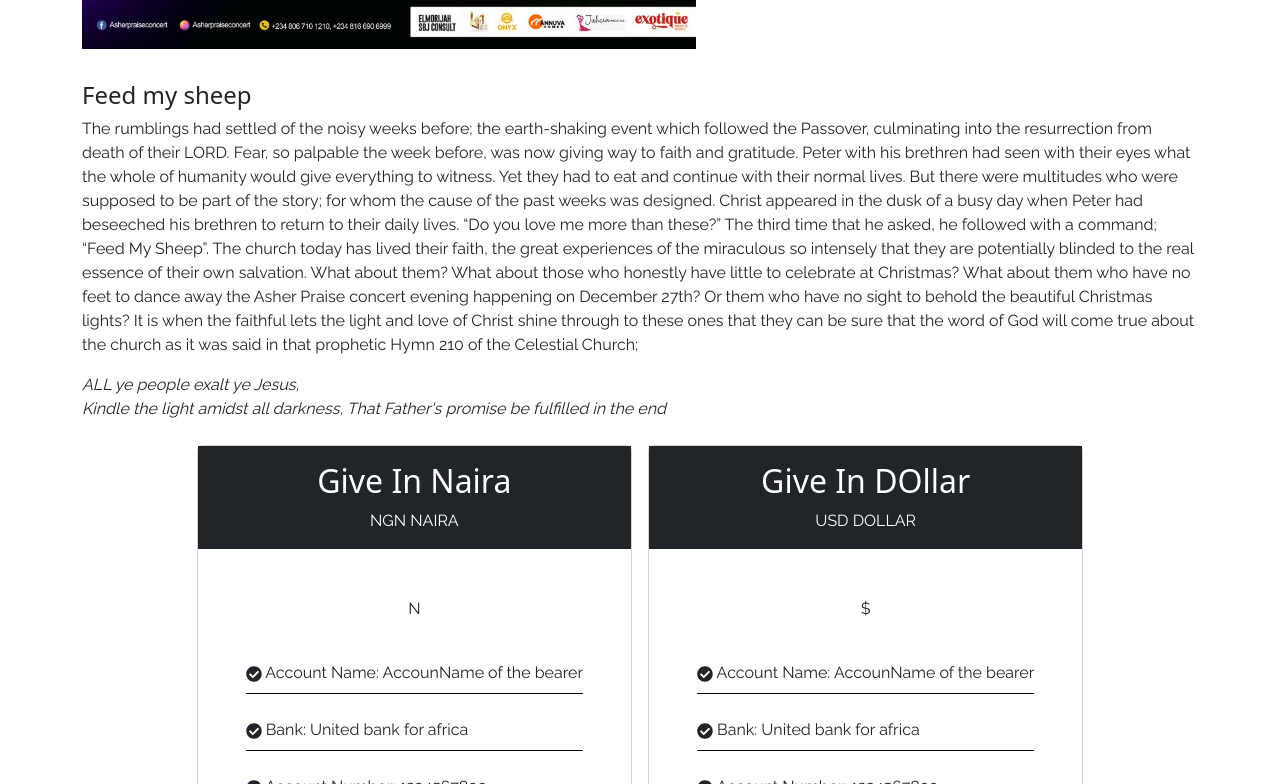
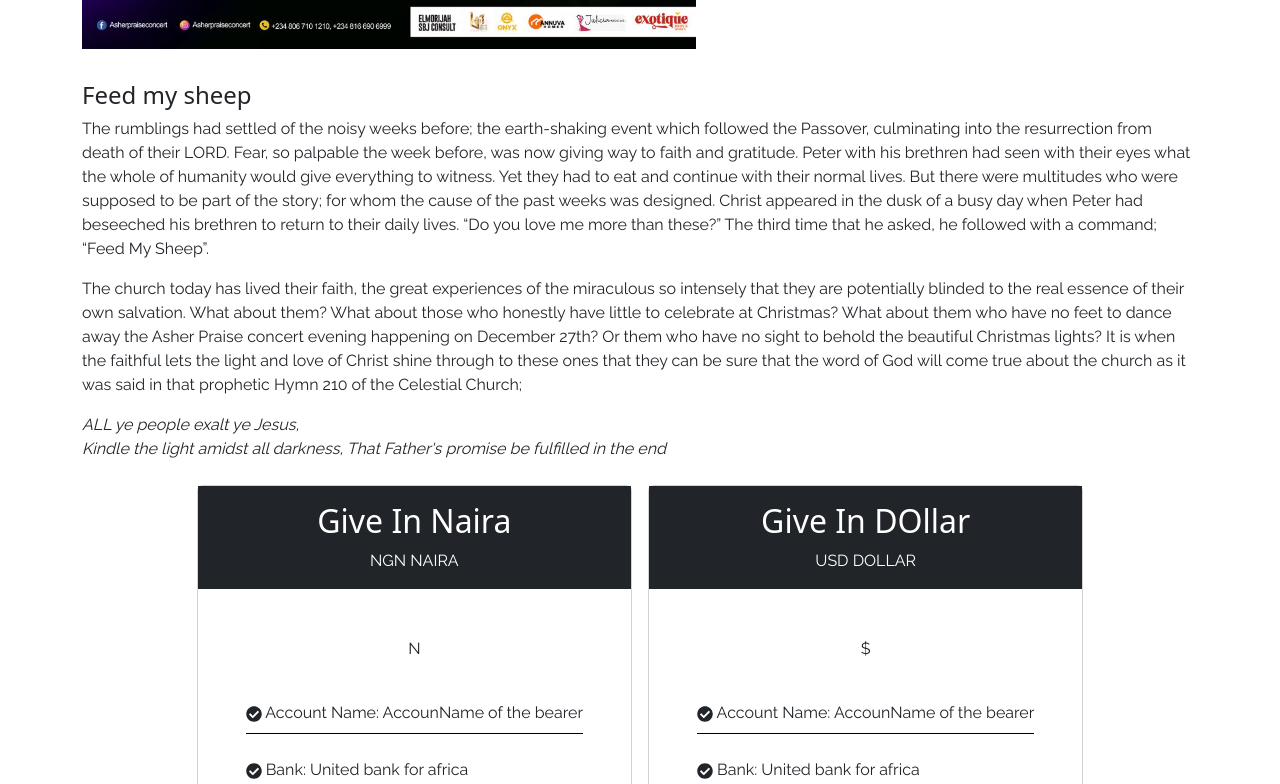
Before and after one commit to Harlloh/concert-landing-page, a React (Vite) app: page /give in a window 1280 px wide. Shown: the part 1576-2360 px from the top of the page. Built offline with nearby package versions, Linux system fonts and the light colour scheme.

Commit message:
fixed the routing error

```diff
--- a/src/components/give/Give.jsx
+++ b/src/components/give/Give.jsx
@@ -82,17 +82,21 @@ export default function Give() {
             designed. Christ appeared in the dusk of a busy day when Peter had
             beseeched his brethren to return to their daily lives. “Do you love
             me more than these?” The third time that he asked, he followed with
-            a command; “Feed My Sheep”. The church today has lived their faith,
-            the great experiences of the miraculous so intensely that they are
-            potentially blinded to the real essence of their own salvation. What
-            about them? What about those who honestly have little to celebrate
-            at Christmas? What about them who have no feet to dance away the
-            Asher Praise concert evening happening on December 27th? Or them who
-            have no sight to behold the beautiful Christmas lights? It is when
-            the faithful lets the light and love of Christ shine through to
-            these ones that they can be sure that the word of God will come true
-            about the church as it was said in that prophetic Hymn 210 of the
-            Celestial Church;
+            a command; “Feed My Sheep”.
+            <br />
+            <p className="mt-3">
+              The church today has lived their faith, the great experiences of
+              the miraculous so intensely that they are potentially blinded to
+              the real essence of their own salvation. What about them? What
+              about those who honestly have little to celebrate at Christmas?
+              What about them who have no feet to dance away the Asher Praise
+              concert evening happening on December 27th? Or them who have no
+              sight to behold the beautiful Christmas lights? It is when the
+              faithful lets the light and love of Christ shine through to these
+              ones that they can be sure that the word of God will come true
+              about the church as it was said in that prophetic Hymn 210 of the
+              Celestial Church;
+            </p>
           </p>
           <p>
             <cite>
```
